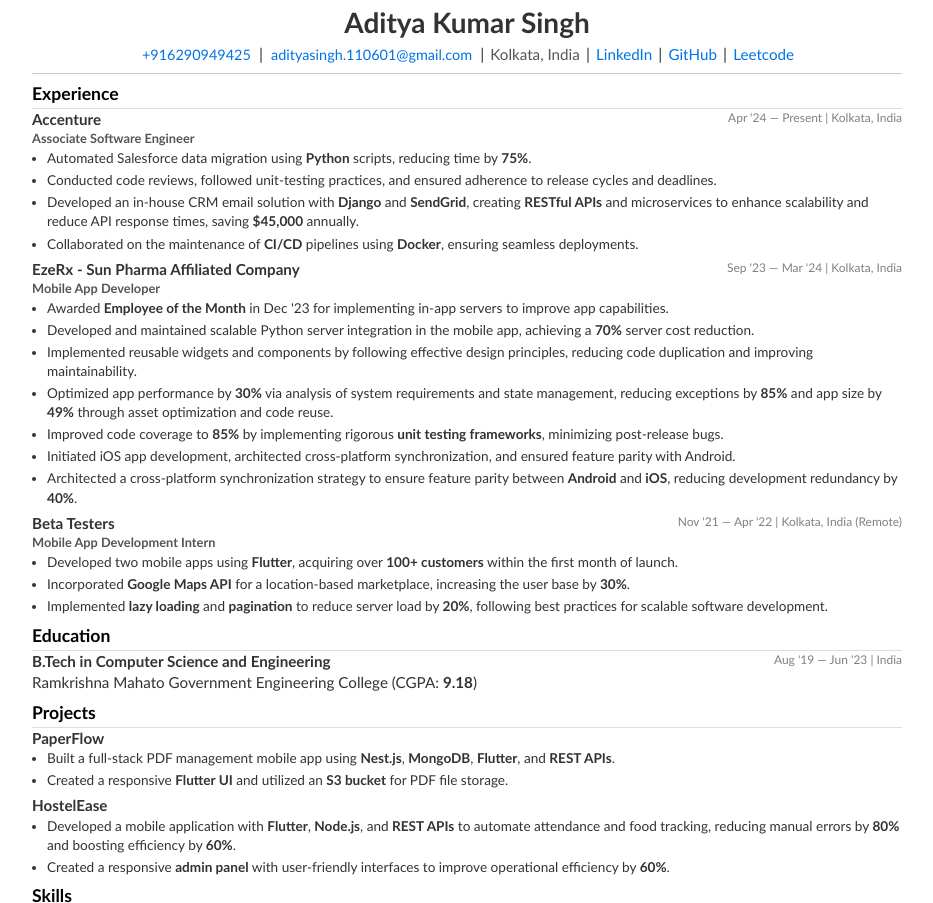
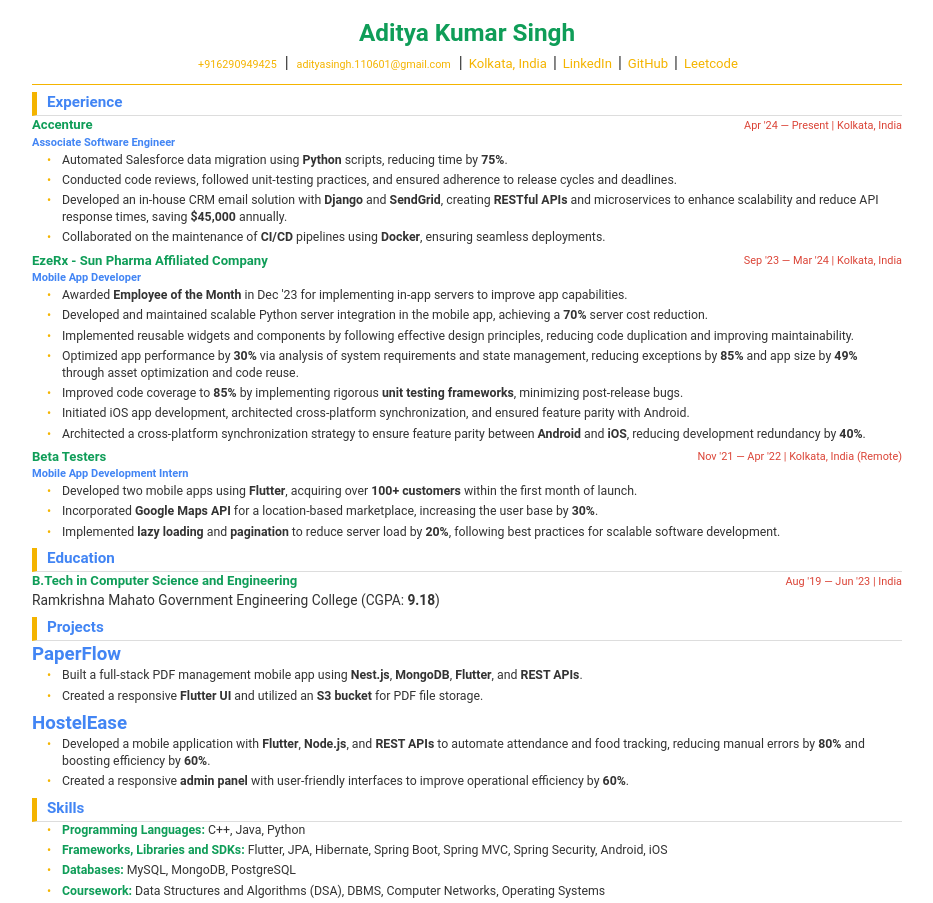
Before and after one commit to AD17YAKR/my_resume, a website: page index.html in a window 1280 px wide. Shown: the top 903 px of the page, without its empty margins (173-1106 px from the left). Drawn offline with Linux system fonts and the light colour scheme.

Commit message:
Updated config css

```diff
--- a/styles.css
+++ b/styles.css
@@ -5,11 +5,11 @@
 }
 
 body {
-  font-family: Calibri;
+  font-family: "Roboto";
   line-height: 1.4;
   background-color: #fff;
   color: #333;
-  margin: 0;
+  margin: 3.5px;
   padding: 0;
 }
 
@@ -20,37 +20,48 @@
   padding: 2.5px 15px;
 }
 
+/* Google Blue header */
 header {
   text-align: center;
-  padding-bottom: 7.5px;
-  border-bottom: 1.25px solid #cac9c9;
+  padding: 10px;
+  background-color: #fff;
+  border-bottom: 1.25px solid #f4b400;
   margin-top: 0;
 }
 
 header h1 {
-  font-size: 1.75em;
+  font-size: 1.52em;
   margin-bottom: 1.5px;
   margin-top: 0;
+  color: #0f9d58; /* Add this line */
 }
 
 .contact span,
 .contact a {
   margin: 2px;
-  font-size: 0.95em;
-  color: #555;
+  font-size: 0.82em;
+  /* Apply the same Google gradient to contact details */
+  color: #f4b400;
 }
 
 .contact a {
   text-decoration: none;
-  color: #0073e6;
+  color: #f4b400;
 }
 
+.contact a:hover {
+  color: #f4b400; /* Google Yellow on hover */
+}
+
+/* Section headings with Google Yellow accent */
 section h2 {
   margin-top: 7.5px;
   border-bottom: 1px solid #ddd;
   padding-bottom: 1.5px;
-  color: #000000;
-  font-size: 1.1em;
+  color: #4285f4; /* Google Blue */
+  font-size: 0.95em;
+  border-left: 5px solid #f4b400; /* Google Yellow */
+  padding-left: 10px;
 }
 
 .job,
@@ -59,52 +70,74 @@
   margin-bottom: 5px;
 }
 
+/* Company names in Google Green */
 .job h3,
-.edu h3,
-.project h3 {
-  font-size: 0.95em;
-  color: #333;
+.edu h3 {
+  color: #0f9d58;
+  font-size: 0.82em;
+}
+
+/* Dates in Google Red */
+.duration {
+  color: #db4437;
+  font-size: 0.69em;
 }
 
 .job h4 {
-  font-size: 0.8em;
-  color: #555;
+  font-size: 0.69em;
+  color: #4285f4; /* Google Blue */
   margin-bottom: 1.5px;
 }
 
-.duration {
-  font-size: 0.8em;
-  color: #777;
+ul {
+  list-style-type: none;
+  padding-left: 15px;
   margin-bottom: 2.5px;
 }
 
-ul {
-  list-style-type: disc;
-  padding-left: 15px; /* Dont change*/
-  margin-bottom: 2.5px;
-}
-
-li {
+/* Google Yellow bullet markers */
+ul li {
+  position: relative;
+  padding-left: 15px;
   margin-bottom: 3px;
 }
 
-@media (max-width: 768px) {
+ul li::before {
+  content: "•";
+  color: #f4b400;
+  position: absolute;
+  left: 0;
+}
+
+.skills strong {
+  color: #0f9d58; /* Google Green */
+}
+
+.projects h3 {
+  color: #4285f4; /* Google Blue */
+}
+
+.achievements li {
+  color: #5f6368; /* Google Gray */
+}
+
+@media (max-width: 824px) {
   .container {
-    padding: 5px;
+    padding: 5.25px;
   }
   header h1 {
-    font-size: 1.3em;
+    font-size: 1.18em;
   }
   section h2 {
-    font-size: 1.05em;
+    font-size: 0.95em;
   }
   .job h3,
   .edu h3,
   .project h3 {
-    font-size: 0.99em;
+    font-size: 0.9em;
   }
   .job h4 {
-    font-size: 0.8em;
+    font-size: 0.73em;
   }
 }
 
@@ -116,14 +149,23 @@
 }
 
 .duration {
-  font-size: 12px;
-  color: gray;
+  font-size: 10.9px;
+  color: #db4437;
 }
 
 ul li {
-  font-size: 0.85em;
+  font-size: 0.77em;
 }
 
 .institution {
-  font-size: 0.95em;
+  font-size: 0.86em;
 }
+
+a {
+  text-decoration: none;
+  color: #0073e6;
+}
+
+.project a {
+  color: #0073e6;
+}
```
